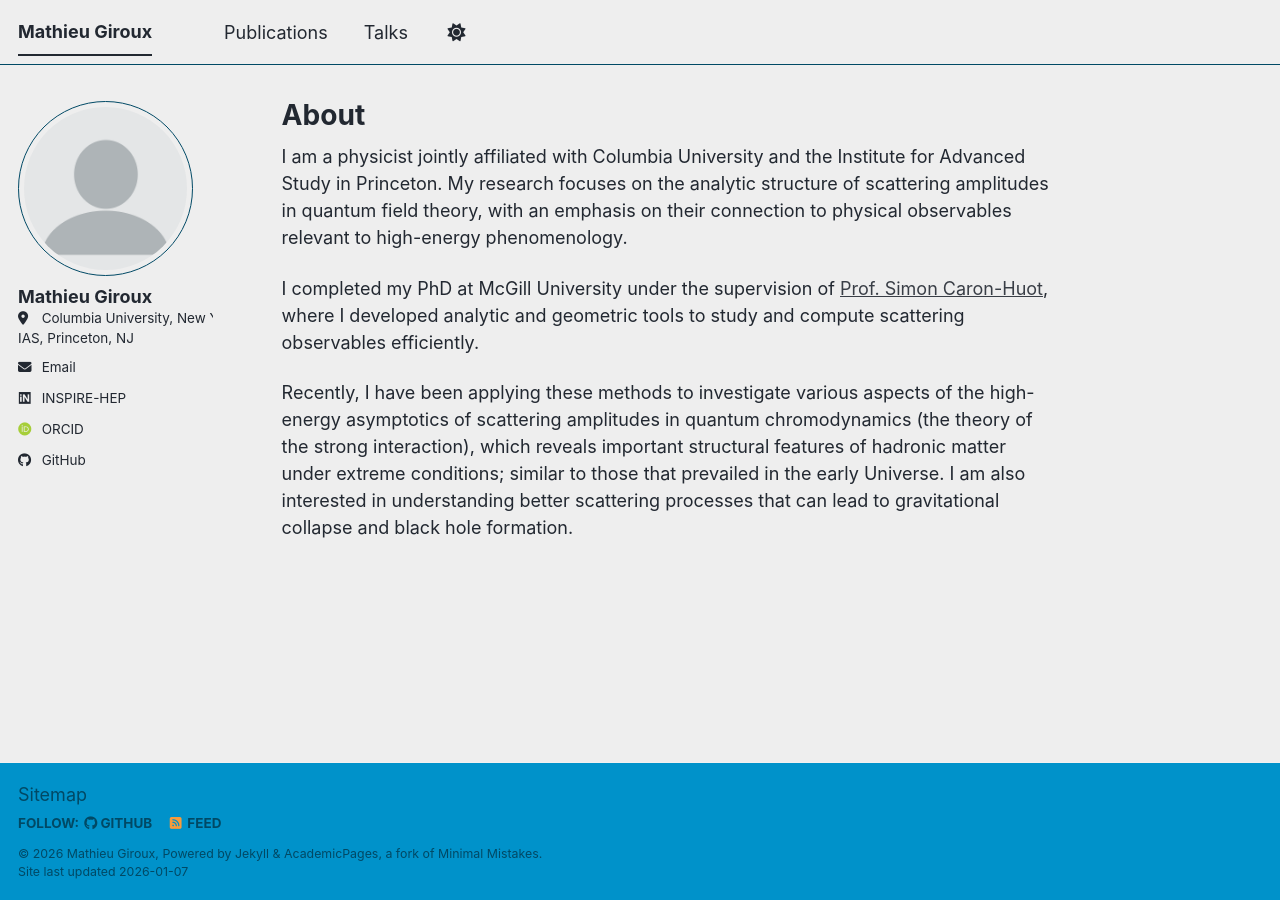
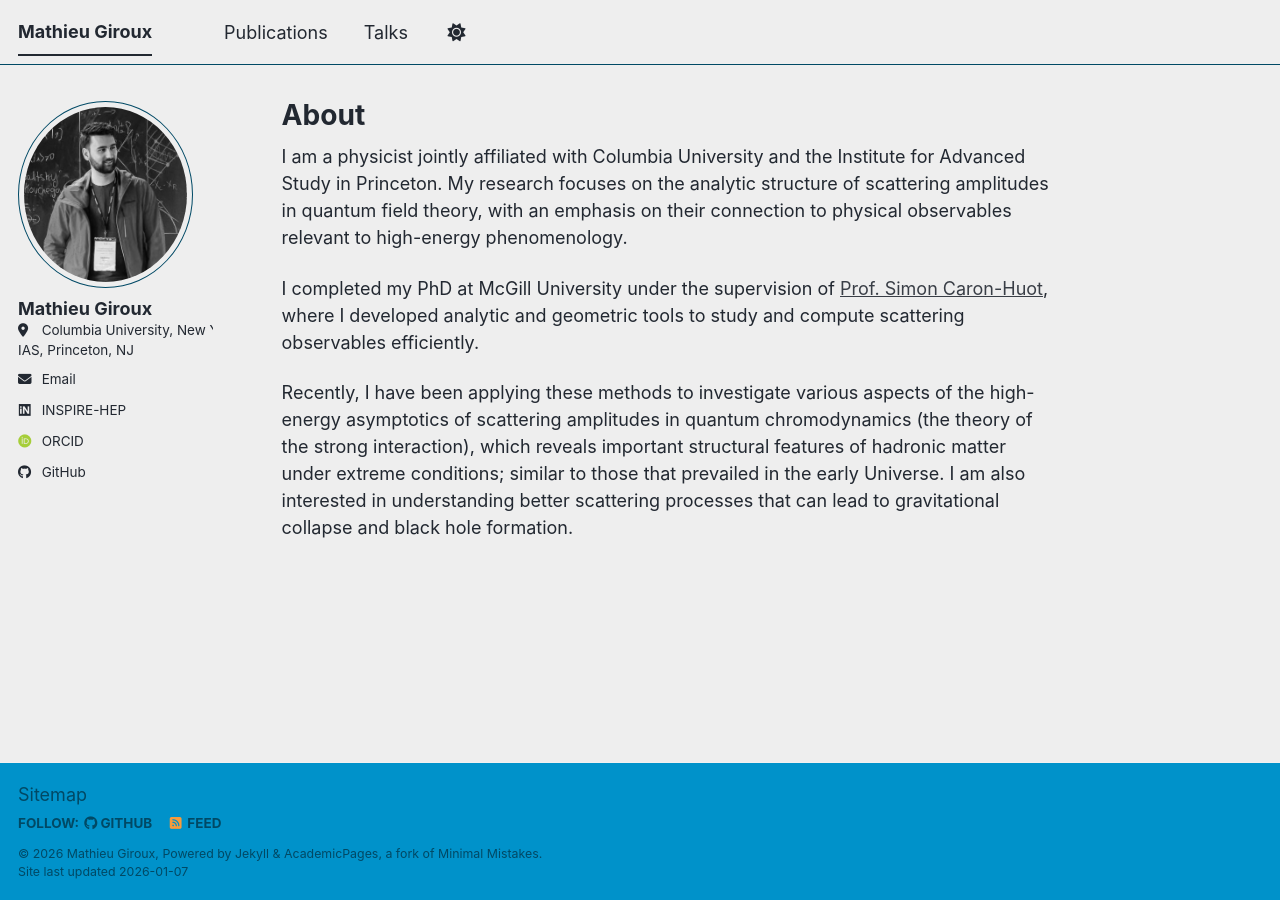
Before and after one commit to StrangeQuark007/StrangeQuark007.github.io, a Jekyll site: the page built from _pages/about.md, in a window 1280 px wide. Built offline with Jekyll 4.4.1, drawn with Linux system fonts in a browser that asks for light colours; some web fonts are replaced; a script bundle is joined from its source files by our own code; library files that are not in the unit come from our copies.

Commit message:
Update _config.yml

```diff
--- a/_config.yml
+++ b/_config.yml
@@ -23,7 +23,7 @@ repository               : "academicpages/academicpages.github.io"
 #               Additional customization can be done by editing /_includes/author-profile.html
 author:
   # Biographic information
-  avatar           : "profile.png"
+  avatar           : "IMG_2238.jpg"
   name             : "Mathieu Giroux"
   pronouns         : # example: "she/her"
   bio              :
```
